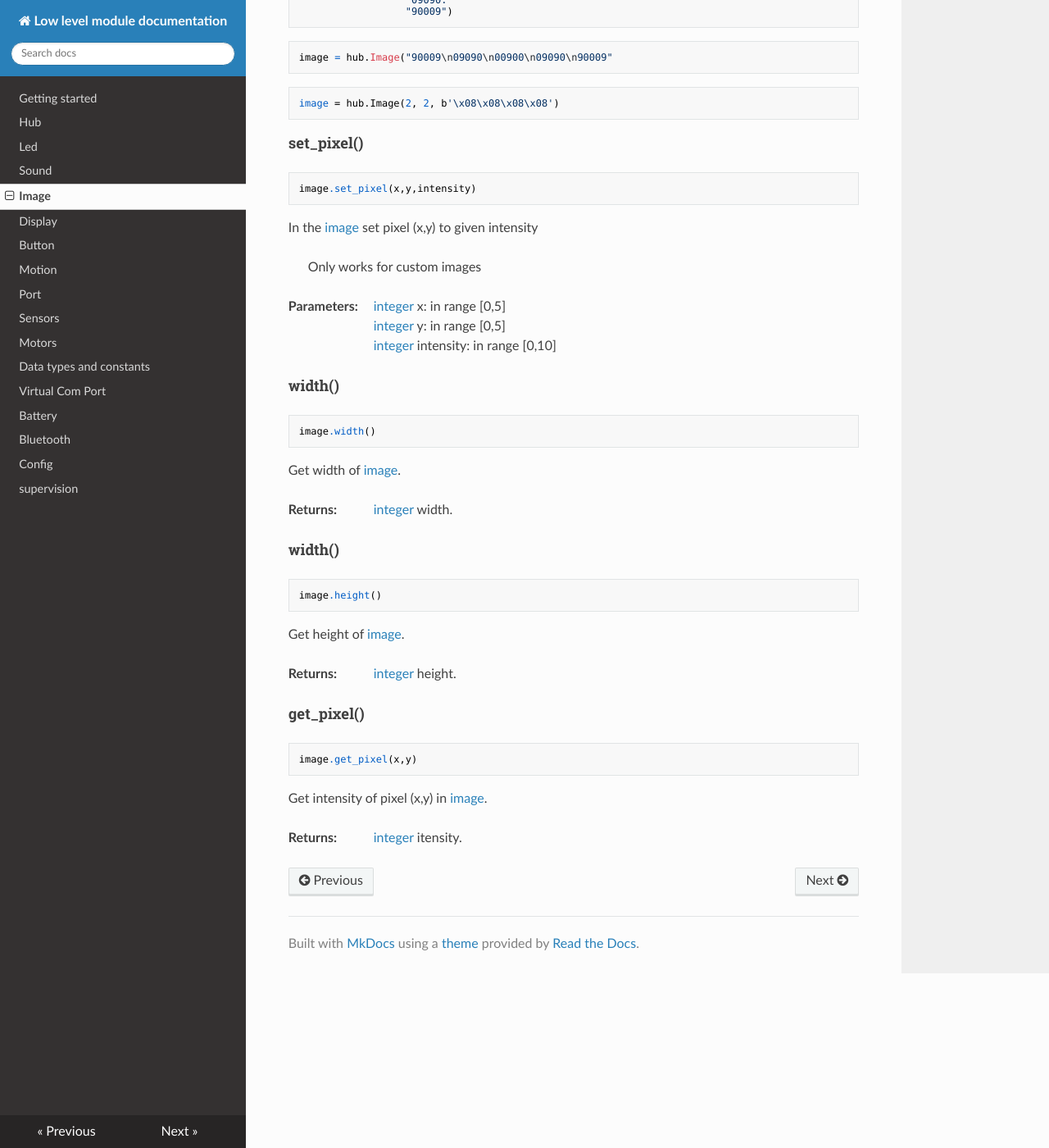
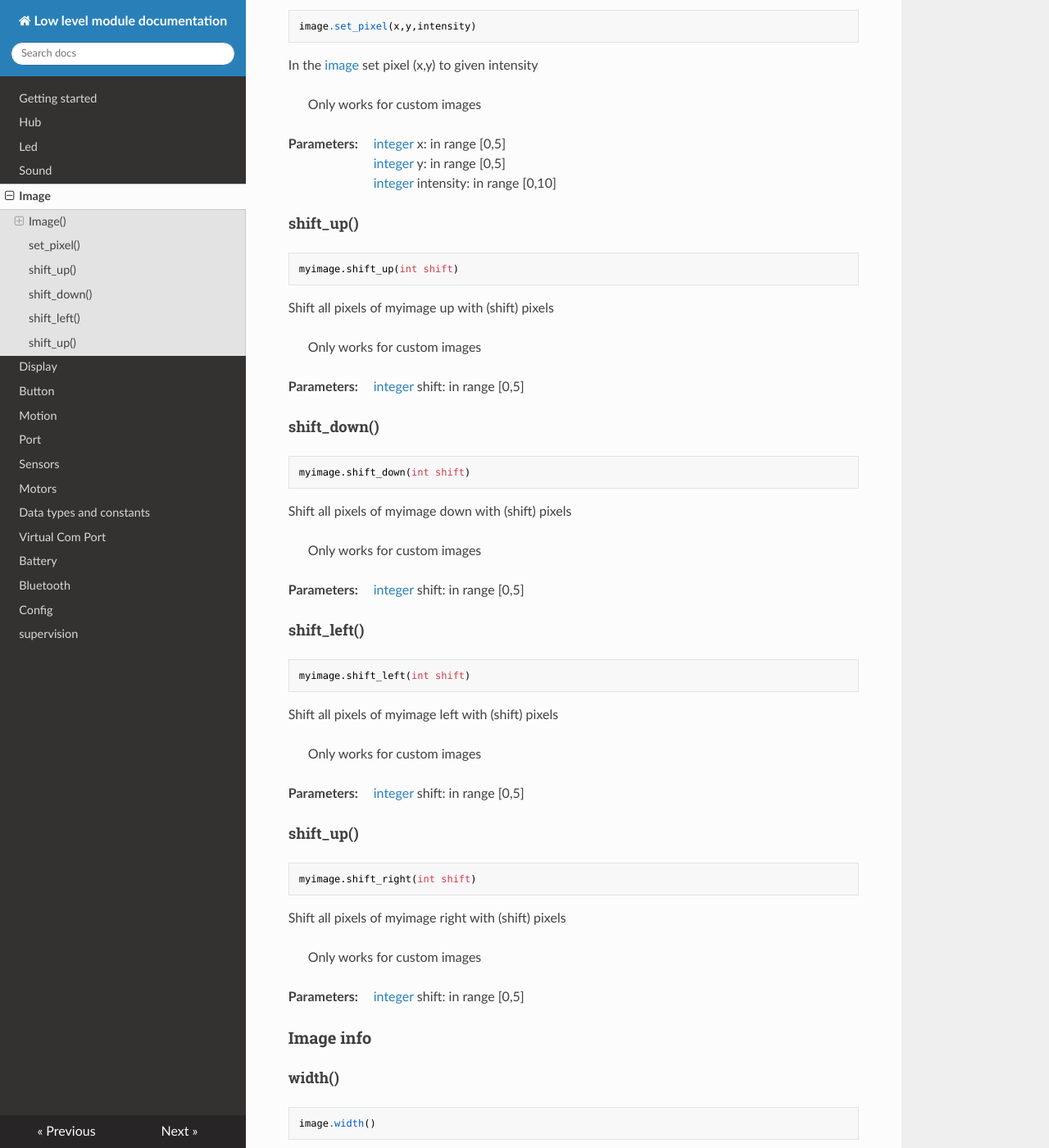
Before and after one commit to NStrijbosch/hub-module-notes, an MkDocs documentation site: the page built from docs/image.md, in a window 1280 px wide and 1400 px high, scrolled down 654 px. Shown: the whole window at 82% size. Built offline with MkDocs 1.6.1, drawn with Linux system fonts in a browser that asks for light colours; nearby versions of some CDN libraries; some of the changed text lies outside the part shown.

Commit message:
update image

````diff
--- a/docs/image_test.md
+++ b/docs/image.md
@@ -1,21 +1,6 @@
-## pixel()
+# Make Image
 
-```
-hub.display.pixel(x,y,intensity)
-```
-
-Set the ligth intensity of a single pixel.
-
-__Parameters:__
-
-*  [integer](data_types.md#integer) x: in range [0,5]
-*  [integer](data_types.md#integer) y: in range [0,5]
-*  [integer](data_types.md#integer) intensity:  in range [0,10]
-
-
-
-
-## Callback
+## Image()
 
 ```
 image = hub.Image(image_def)
@@ -61,6 +46,64 @@
 *  [integer](data_types.md#integer) y: in range [0,5]
 *  [integer](data_types.md#integer) intensity:  in range [0,10]
 
+## shift_up()
+
+```
+myimage.shift_up(int shift)
+```
+
+Shift all pixels of myimage up with (shift) pixels
+
+> Only works for custom images
+
+__Parameters:__
+
+*  [integer](data_types.md#integer) shift: in range [0,5]
+
+## shift_down()
+
+```
+myimage.shift_down(int shift)
+```
+
+Shift all pixels of myimage down with (shift) pixels
+
+> Only works for custom images
+
+__Parameters:__
+
+*  [integer](data_types.md#integer) shift: in range [0,5]
+
+## shift_left()
+
+```
+myimage.shift_left(int shift)
+```
+
+Shift all pixels of myimage left with (shift) pixels
+
+> Only works for custom images
+
+__Parameters:__
+
+*  [integer](data_types.md#integer) shift: in range [0,5]
+
+## shift_up()
+
+```
+myimage.shift_right(int shift)
+```
+
+Shift all pixels of myimage right with (shift) pixels
+
+> Only works for custom images
+
+__Parameters:__
+
+*  [integer](data_types.md#integer) shift: in range [0,5]
+
+# Image info
+
 ## width()
 
 ```
@@ -73,7 +116,7 @@
 
 *  [integer](data_types.md#integer) width.
 
-## width()
+## height()
 
 ```
 image.height()
--- a/mkdocs.yml
+++ b/mkdocs.yml
@@ -4,7 +4,7 @@
     - Hub: 'hub.md'
     - Led: 'led.md'
     - Sound: 'sound.md'
-    - Image: 'image_test.md'
+    - Image: 'image.md'
     - Display: 'display.md'
     - Button: 'button.md'
     - Motion: 'motion.md'
````
